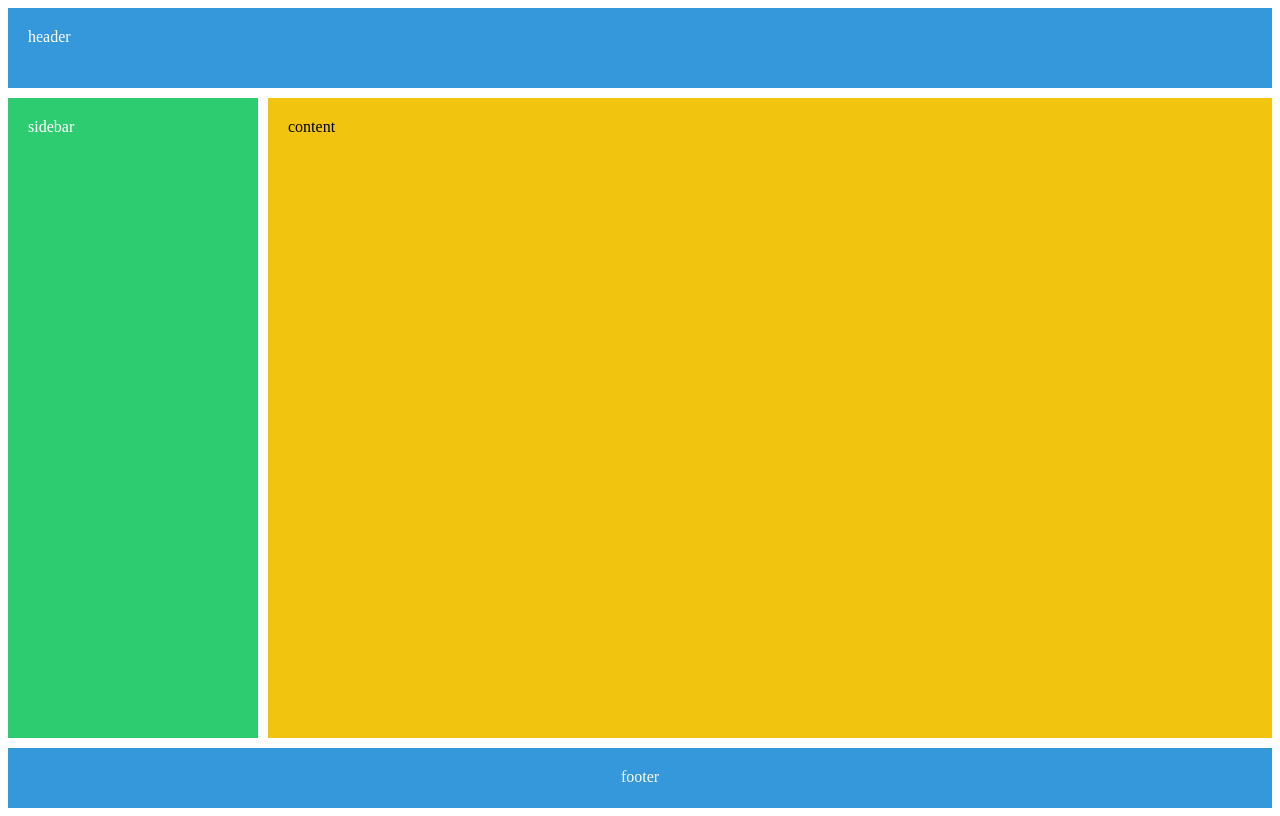
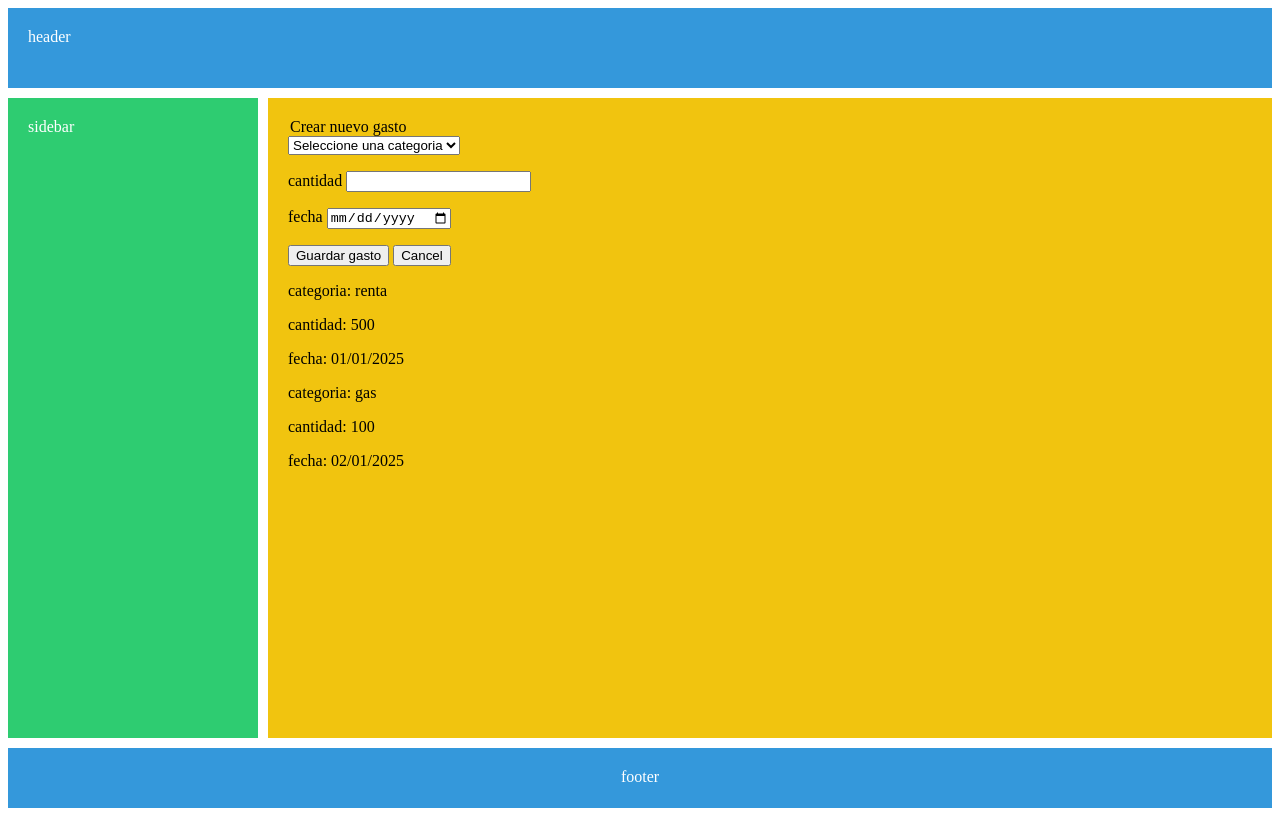
Before and after one commit to jorgeburgueno/control-de-gastos, a plain HTML site: page index.html in a window 1280 px wide. Drawn offline with Linux system fonts and the light colour scheme.

Commit message:
agregado form para crear gastos

```diff
--- a/index.html
+++ b/index.html
@@ -13,8 +13,32 @@
             <nav></nav>
         </header>
         <aside class="sidebar">sidebar</aside>
-        <main class="main">content</main>
+        <main class="main">
+            <form>
+                <legend>Crear nuevo gasto</legend>
+                <select class="categoria" name="categoria" required>
+                    <option value="" disabled selected>Seleccione una categoria</option>
+                    <option value="food">Comida</option>
+                    <option value="transporte">Transporte</option>
+                    <option value="entretenimiento">Entretenimiento</option>
+                    <option value="servicios">Servicios</option>
+                    <option value="otro">Otro</option>
+                </select>
+                <p>
+                    <label for="cantidad">cantidad</label>
+                    <input type="number" class="cantidad" name="cantidad" required>
+                </p>
+                <p>
+                    <label for="fecha">fecha</label>
+                    <input type="date" class="fecha" name="fecha " required>
+                </p>
+                <p>
+                    <button type="submit">Guardar gasto</button>
+                    <button type="button" class="cancel-btn">Cancel</button>
+                </p>
+            </form>
+        </main>
         <footer class="footer">footer</footer>
-
+    <script src="script.js"></script>
 </body>
 </html>
--- a/script.js
+++ b/script.js
@@ -0,0 +1,19 @@
+let main = document.querySelector(".main");
+
+let gastos = [
+    {categoria: "renta", cantidad: 500, fecha: "01/01/2025"},
+    {categoria: "gas", cantidad: 100, fecha: "02/01/2025"}
+];
+
+function render(gasto){
+    const nuevoGasto = document.createElement('div');
+    nuevoGasto.classList.add('gastos');
+    nuevoGasto.innerHTML = `<p> categoria: ${gasto.categoria}</p>
+                            <p> cantidad: ${gasto.cantidad}</p>
+                            <p> fecha: ${gasto.fecha}</p>
+                            `
+    main.appendChild(nuevoGasto);
+}
+gastos.forEach(gasto => {
+    render(gasto)
+});
```
